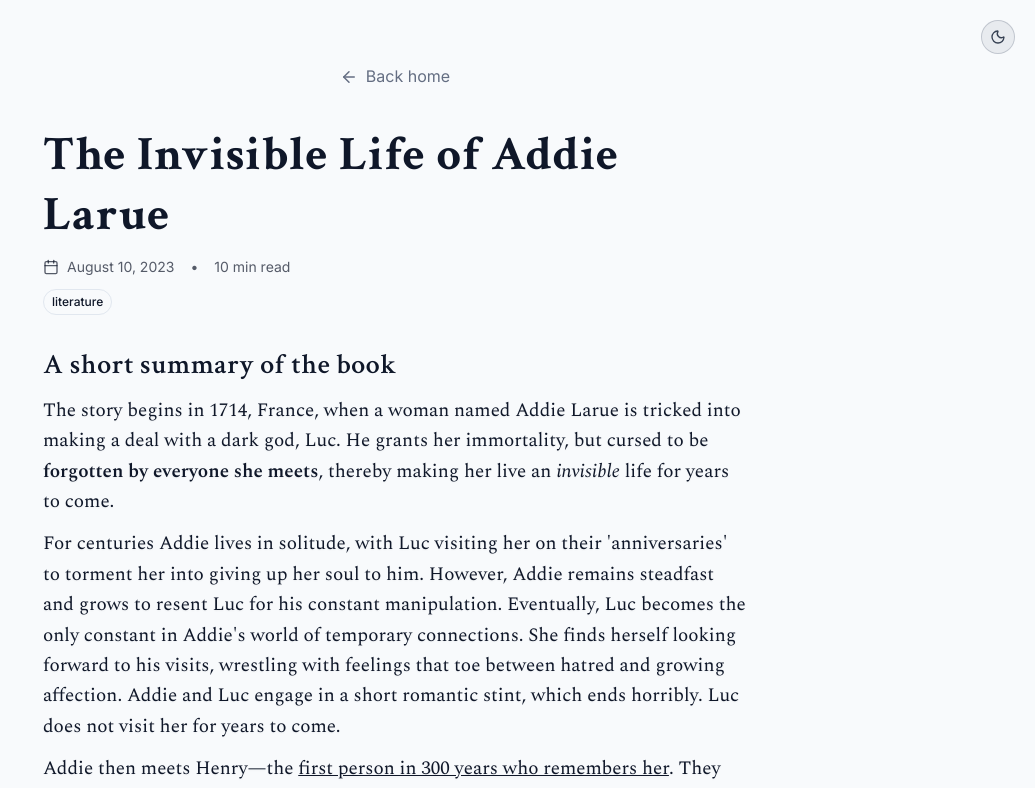
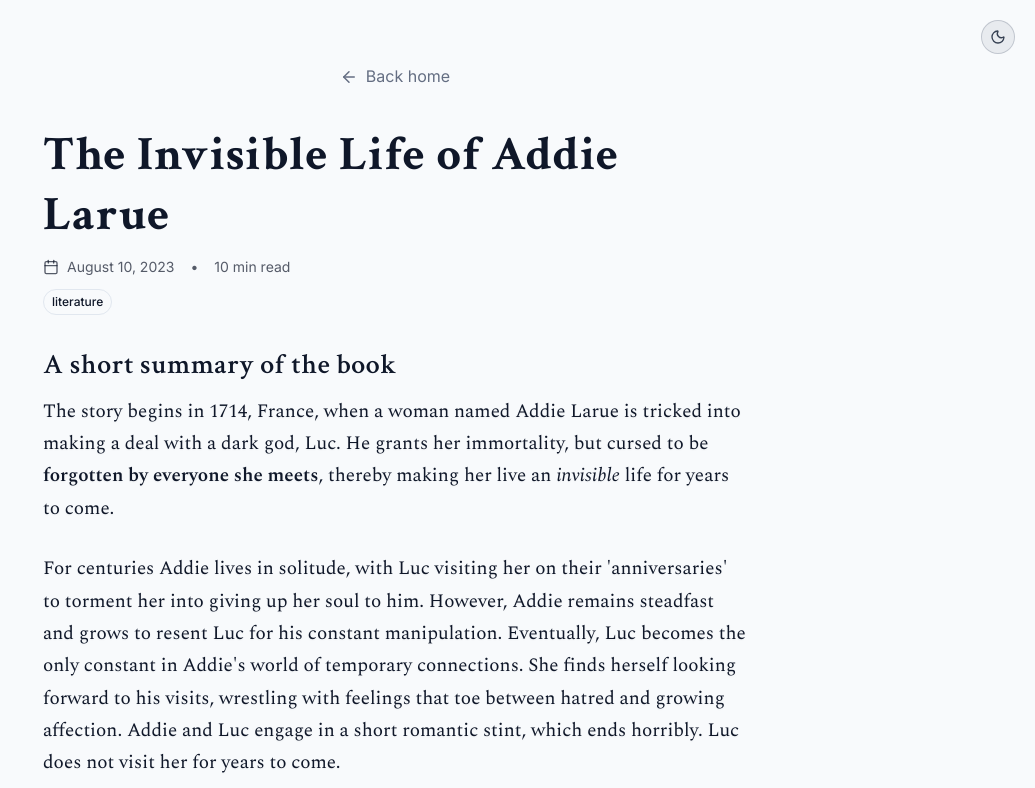
Before and after one commit to yeshavlamor/personal-website, a React (Vite) app: page /writings/addie-larue in a window 1280 px wide. Shown: the top 788 px of the page, without its empty margins (245-1280 px from the left). Built offline with nearby package versions, Linux system fonts and the light colour scheme.

Commit message:
add more paragraph spacings

```diff
--- a/src/index.css
+++ b/src/index.css
@@ -245,11 +245,11 @@
   text-align: left;
   font-family: 'Spectral', Georgia, serif;
   font-size: 19px;
-  line-height: 1.6em;
+  line-height: 1.7em;
 }
 
 .prose p {
-  margin: 0 0 12px 0;
+  margin: 0 0 1.5em 0;
 }
 
 .prose h1 { font-size: 2rem; line-height: 1.25; margin: 1.5rem 0 1rem; }
```
